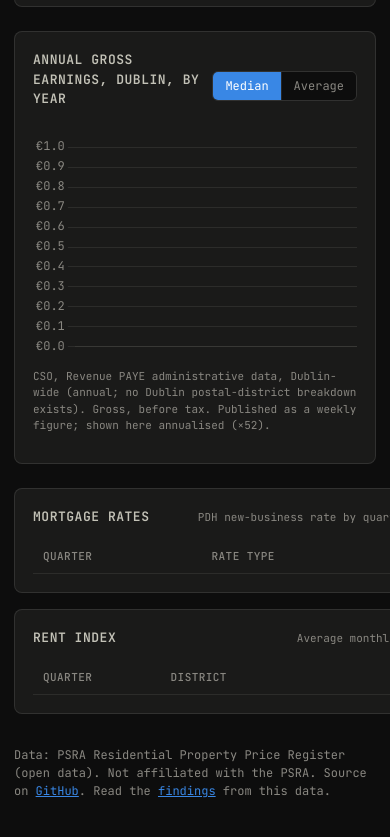
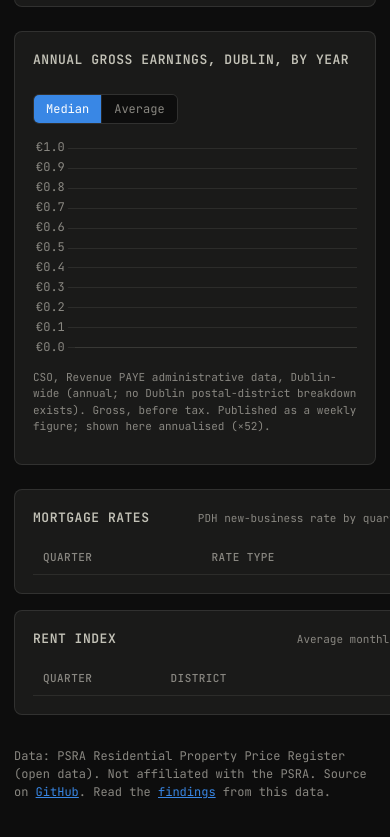
Before and after one commit to stefan-bc/dublin-properties, a website with bundled scripts: page index.html in a window 390 px wide. Shown: the part 3174-4011 px from the top of the page. Built offline with nearby package versions, Linux system fonts and the light colour scheme; some packages are replaced by stand-ins of ours; no server answers; the database is empty.

Commit message:
Stack the earnings chart's heading and toggle on mobile
Heading + segmented control side by side would cramp or overflow a narrow
phone. Checked the rest of tonight's additions against the existing 640px
breakpoint too: chart canvases already fall back to the shared 220px
max-height rule (same specificity as the desktop 320px one, later in the
cascade so it wins), the tables grid and map already had mobile handling,
and report.html uses relative/max-width sizing throughout with no fixed
widths, so text and images already reflow without a dedicated breakpoint.

```diff
--- a/style.css
+++ b/style.css
@@ -895,4 +895,12 @@ tbody tr:hover {
     align-items: flex-start;
     gap: 6px;
   }
+
+  /* Heading + segmented control (earnings chart) side by side would cramp
+     or overflow a narrow phone — stack them instead. */
+  .chart-card-head-row {
+    flex-direction: column;
+    align-items: flex-start;
+    gap: 10px;
+  }
 }
```
